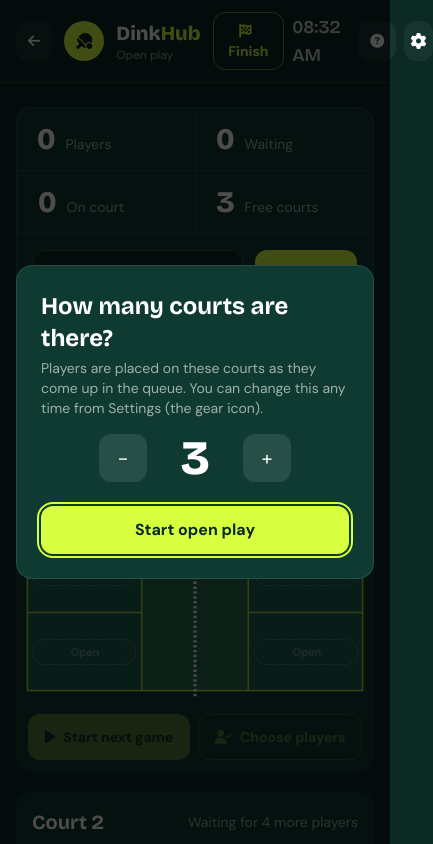
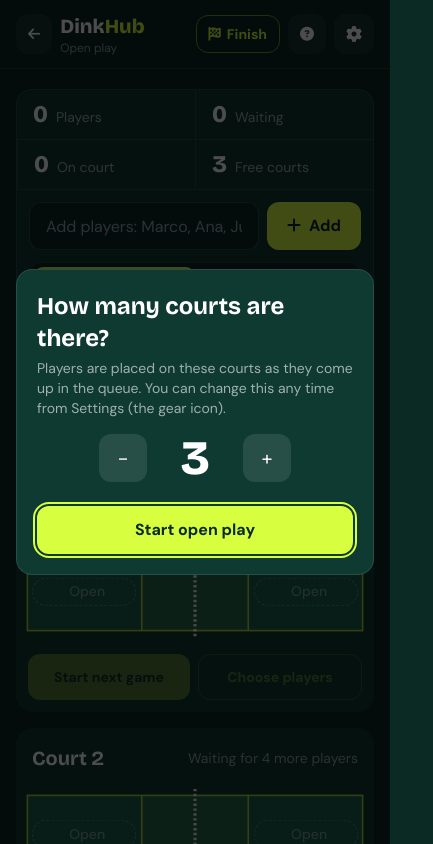
Before and after one commit to emcapital/dinkhub_final, a plain HTML site: page openplay/dashboard.html in a window 390 px wide. Shown: the top 844 px of the page, 433 px wide, since content can reach past the window. Drawn offline with nearby package versions, Linux system fonts and the light colour scheme.

Commit message:
[Ethan][Made the website responsive]

```diff
--- a/openplay/dashboard.html
+++ b/openplay/dashboard.html
@@ -2,7 +2,8 @@
 <html lang="en">
     <head>
         <meta charset="UTF-8" />
-        <meta name="viewport" content="width=device-width, initial-scale=1.0" />
+        <meta name="viewport"
+            content="width=device-width, initial-scale=1.0, viewport-fit=cover" />
         <title>DinkHub | Open Play Queue</title>
         <meta name="theme-color" content="#0b2a24" />
         <link rel="icon" type="image/png" sizes="32x32"
@@ -36,25 +37,27 @@ tailwind.config = {
   .live { animation: live 1.6s ease-out infinite; }
 
   /* The court: real proportions (20 x 44 ft), net in the middle, kitchens either side */
-  .court { position: relative; aspect-ratio: 2 / 1; }
+  .court { position: relative; aspect-ratio: 2 / 1; container-type: inline-size; }
   .court svg { position: absolute; inset: 0; width: 100%; height: 100%; }
   .slot {
     position: absolute; transform: translate(-50%, -50%);
     width: 29%; display: flex; align-items: center; gap: 4px;
-    padding: 6px 6px 6px 12px; border-radius: 999px; font-weight: 600; font-size: 13px; line-height: 1.1;
+    padding: .4em .4em .4em .85em; border-radius: 999px; font-weight: 600; font-size: clamp(10.5px, 3.9cqw, 14px); line-height: 1.1;
   }
   .slot.filled { background: #0b2a24; box-shadow: 0 2px 0 rgba(0,0,0,.35), inset 0 0 0 1px rgba(215,255,63,.35); }
   .slot.open { border: 1.5px dashed rgba(255,255,255,.28); color: rgba(255,255,255,.4); justify-content: center; font-weight: 500; }
   .slot span { overflow: hidden; text-overflow: ellipsis; white-space: nowrap; flex: 1; min-width: 0; }
   .slot button { flex: none; width: 22px; height: 22px; border-radius: 999px; color: rgba(255,255,255,.45); font-size: 10px; }
   .slot button:hover, .slot button:focus-visible { background: var(--optic); color: #0b2a24; }
-  @media (max-width: 420px) { .slot { font-size: 11px; padding-left: 8px; } }
+  /* bigger tap targets on touch screens */
+  @media (pointer: coarse) { .row-actions button { width: 36px; height: 36px; } .slot button { width: 26px; height: 26px; } }
 
   .seg { position: relative; }
   .seg::before { content: ""; position: absolute; top: 4px; bottom: 4px; left: 4px; width: calc((100% - 8px) / 2); border-radius: 9px; background: var(--optic); transition: transform .28s cubic-bezier(.4, 0, .2, 1); }
   .seg[data-mode="stay"]::before { transform: translateX(100%); }
-  .seg button { position: relative; flex: none; width: 8rem; display: flex; align-items: center; justify-content: center; text-align: center; padding: 0 16px; font-weight: 600; font-size: 14px; border-radius: 9px; color: rgba(255,255,255,.65); white-space: nowrap; transition: color .28s; }
+  .seg button { position: relative; flex: 1 1 0; min-width: 0; display: flex; align-items: center; justify-content: center; text-align: center; padding: 0 16px; font-weight: 600; font-size: 14px; border-radius: 9px; color: rgba(255,255,255,.65); white-space: nowrap; transition: color .28s; }
   .seg button[aria-pressed="true"] { color: #0b2a24; }
+  @media (min-width: 640px) { .seg button { flex: none; width: 8rem; } }
 
   .row-actions button { width: 28px; height: 28px; border-radius: 8px; color: rgba(255,255,255,.45); font-size: 12px; }
   .row-actions button:hover { background: rgba(255,255,255,.1); color: #fff; }
@@ -97,37 +100,37 @@ tailwind.config = {
 
         <header class="border-b border-white/10">
             <div
-                class="mx-auto flex max-w-[1400px] items-center justify-between gap-3 px-4 py-3 sm:px-6">
-                <div class="flex items-center gap-3">
+                class="mx-auto flex max-w-[1400px] items-center justify-between gap-2 px-4 py-3 sm:gap-3 sm:px-6">
+                <div class="flex min-w-0 items-center gap-2 sm:gap-3">
                     <a href="../index.html"
-                        class="flex h-10 items-center gap-2 rounded-xl bg-white/5 px-3 text-sm font-semibold hover:bg-white/10"
+                        class="flex h-10 shrink-0 items-center gap-2 rounded-xl bg-white/5 px-3 text-sm font-semibold hover:bg-white/10"
                         aria-label="Back to DinkHub"><i
                             class="fa-solid fa-arrow-left"></i><span
                             class="hidden sm:inline">Back</span></a>
                     <div
-                        class="flex h-10 w-10 items-center justify-center rounded-full bg-optic text-court-900"><i
+                        class="hidden h-10 w-10 shrink-0 items-center justify-center rounded-full bg-optic text-court-900 sm:flex"><i
                             class="fa-solid fa-table-tennis-paddle-ball"></i></div>
-                    <div class="leading-tight">
+                    <div class="min-w-0 leading-tight">
                         <h1
-                            class="font-display text-xl font-extrabold">Dink<span
+                            class="truncate font-display text-xl font-extrabold">Dink<span
                                 class="text-optic">Hub</span></h1>
-                        <p class="text-xs text-white/55">Open play</p>
+                        <p class="truncate text-xs text-white/55">Open play</p>
                     </div>
                 </div>
-                <div class="flex items-center gap-2">
+                <div class="flex shrink-0 items-center gap-2">
                     <button data-a="finish"
-                        class="rounded-xl border border-optic/50 px-3.5 py-2 text-sm font-bold text-optic hover:bg-optic hover:text-court-900"><i
+                        class="rounded-xl border border-optic/50 px-3 py-2 text-sm font-bold text-optic hover:bg-optic hover:text-court-900 sm:px-3.5"><i
                             class="fa-solid fa-flag-checkered mr-1.5"></i><span
                             class="hidden sm:inline">Finish open
                             play</span><span
                             class="sm:hidden">Finish</span></button>
                     <span id="clock"
-                        class="num font-display text-lg font-semibold text-white/80">--:--</span>
+                        class="num hidden font-display text-lg font-semibold text-white/80 md:inline">--:--</span>
                     <button id="btnTour"
                         class="flex h-10 items-center gap-2 rounded-xl bg-white/5 px-3 text-sm font-semibold hover:bg-white/10"
                         aria-label="Take a tour of this page"><i
                             class="fa-solid fa-circle-question"></i><span
-                            class="hidden sm:inline">Tour</span></button>
+                            class="hidden md:inline">Tour</span></button>
                     <button id="btnSettings"
                         class="flex h-10 w-10 items-center justify-center rounded-xl bg-white/5 hover:bg-white/10"
                         aria-label="Settings"><i
@@ -136,25 +139,27 @@ tailwind.config = {
             </div>
         </header>
 
-        <main class="mx-auto max-w-[1400px] px-4 pb-8 pt-6 sm:px-6">
+        <main
+            class="mx-auto max-w-[1400px] px-4 pb-[max(2rem,env(safe-area-inset-bottom))] pt-5 sm:px-6 sm:pt-6">
 
             <section
                 class="overflow-hidden rounded-2xl border border-white/10 bg-court-800">
                 <dl id="stats"
                     class="grid grid-cols-2 divide-x divide-white/10 border-b border-white/10 sm:grid-cols-4 [&>*:nth-child(n+3)]:border-t [&>*:nth-child(n+3)]:border-white/10 sm:[&>*:nth-child(n+3)]:border-t-0"></dl>
                 <div
-                    class="flex flex-wrap items-center gap-3 p-4 lg:flex-nowrap">
-                    <form id="addForm" class="flex min-w-[260px] flex-1 gap-3">
+                    class="grid gap-3 p-3 sm:grid-cols-[minmax(0,1fr)_auto] sm:p-4 lg:grid-cols-[minmax(0,1fr)_auto_auto]">
+                    <form id="addForm"
+                        class="flex min-w-0 gap-2 sm:col-span-2 sm:gap-3 lg:col-span-1">
                         <label class="sr-only" for="names">Player names</label>
                         <input id="names" autocomplete="off"
                             placeholder="Add players: Marco, Ana, Jun"
                             class="h-12 min-w-0 flex-1 rounded-xl border border-white/15 bg-court-900 px-4 outline-none focus:border-optic" />
                         <button
-                            class="h-12 shrink-0 rounded-xl bg-optic px-6 font-bold text-court-900 hover:bg-optic-dark"><i
+                            class="h-12 shrink-0 rounded-xl bg-optic px-5 font-bold text-court-900 hover:bg-optic-dark sm:px-6"><i
                                 class="fa-solid fa-plus mr-2"></i>Add</button>
                     </form>
                     <div
-                        class="seg flex h-12 shrink-0 rounded-xl border border-white/10 bg-court-900 p-1"
+                        class="seg flex h-12 w-full shrink-0 rounded-xl border border-white/10 bg-court-900 p-1 sm:w-auto sm:justify-self-start"
                         role="group" aria-label="After a game">
                         <button data-a="mode" data-v="rotate"
                             aria-pressed="true">Rotate all</button>
@@ -164,7 +169,7 @@ tailwind.config = {
                     <button id="btnFillAll" type="button" role="switch"
                         aria-checked="false"
                         title="When on, empty courts fill automatically from the queue, including right after a game ends"
-                        class="flex h-12 shrink-0 items-center gap-3 rounded-xl border border-white/15 px-4 text-sm font-bold text-white/70">
+                        class="flex h-12 w-full shrink-0 items-center justify-between gap-3 rounded-xl border border-white/15 px-4 text-sm font-bold text-white/70 sm:w-auto sm:justify-self-end">
                         <span>Auto-fill courts</span>
                         <span id="afTrack"
                             class="relative h-5 w-9 shrink-0 rounded-full bg-white/20 transition-colors"><span
@@ -174,44 +179,22 @@ tailwind.config = {
                 </div>
             </section>
 
-            <div class="mt-8 grid gap-8 lg:grid-cols-[1fr_360px]">
+            <div
+                class="mt-6 grid gap-6 sm:mt-8 sm:gap-8 lg:grid-cols-[minmax(0,1fr)_340px] xl:grid-cols-[minmax(0,1fr)_380px]">
 
                 <!-- Courts -->
-                <section id="sec-courts">
+                <section id="sec-courts"
+                    class="min-w-0 lg:col-start-1 lg:row-start-1">
                     <h2 class="sr-only">Courts</h2>
-                    <div id="courts" class="grid gap-5 md:grid-cols-2"></div>
-
-                    <div class="mt-9" id="sec-log">
-                        <div class="flex items-center justify-between">
-                            <h2 class="font-display text-xl font-bold">Finished
-                                games</h2>
-                            <button id="btnClearLog"
-                                class="text-sm text-white/55 hover:text-white">Clear</button>
-                        </div>
-                        <ul id="log"
-                            class="mt-3 divide-y divide-white/10 border-y border-white/10 text-sm"></ul>
-                    </div>
-
-                    <div class="mt-9" id="sec-leaderboard">
-                        <div class="rounded-2xl bg-court-800 p-4 sm:p-5">
-                            <div class="flex items-baseline justify-between">
-                                <h2 class="font-display text-xl font-bold"><i
-                                        class="fa-solid fa-trophy mr-2 text-base text-optic"></i>Leaderboard</h2>
-                                <span id="lbCount"
-                                    class="num text-sm text-white/55"></span>
-                            </div>
-                            <div id="lbBody" class="mt-4"></div>
-                            <p
-                                class="mt-3 text-xs leading-snug text-white/45">Ranked
-                                by wins. On equal wins, fewer games played ranks
-                                higher.</p>
-                        </div>
-                    </div>
+                    <div id="courts"
+                        class="grid gap-4 sm:gap-5 md:grid-cols-2 lg:grid-cols-1 xl:grid-cols-2"></div>
                 </section>
 
                 <!-- Queue -->
-                <aside id="sec-queue" class="lg:sticky lg:top-4 lg:self-start">
-                    <div class="rounded-2xl bg-court-800 p-4 sm:p-5">
+                <aside id="sec-queue"
+                    class="min-w-0 lg:sticky lg:top-4 lg:col-start-2 lg:row-span-3 lg:row-start-1 lg:self-start">
+                    <div
+                        class="rounded-2xl bg-court-800 p-4 sm:p-5 lg:max-h-[calc(100vh-2rem)] lg:overflow-y-auto">
                         <div class="flex items-baseline justify-between">
                             <h2
                                 class="font-display text-2xl font-bold">Queue</h2>
@@ -228,6 +211,36 @@ tailwind.config = {
                         </div>
                     </div>
                 </aside>
+
+                <!-- Finished games -->
+                <div id="sec-log" class="min-w-0 lg:col-start-1 lg:row-start-2">
+                    <div class="flex items-center justify-between">
+                        <h2 class="font-display text-xl font-bold">Finished
+                            games</h2>
+                        <button id="btnClearLog"
+                            class="px-1 py-1 text-sm text-white/55 hover:text-white">Clear</button>
+                    </div>
+                    <ul id="log"
+                        class="mt-3 divide-y divide-white/10 border-y border-white/10 text-sm"></ul>
+                </div>
+
+                <!-- Leaderboard -->
+                <div id="sec-leaderboard"
+                    class="min-w-0 lg:col-start-1 lg:row-start-3">
+                    <div class="rounded-2xl bg-court-800 p-4 sm:p-5">
+                        <div class="flex items-baseline justify-between">
+                            <h2 class="font-display text-xl font-bold"><i
+                                    class="fa-solid fa-trophy mr-2 text-base text-optic"></i>Leaderboard</h2>
+                            <span id="lbCount"
+                                class="num text-sm text-white/55"></span>
+                        </div>
+                        <div id="lbBody" class="mt-4"></div>
+                        <p
+                            class="mt-3 text-xs leading-snug text-white/45">Ranked
+                            by wins. On equal wins, fewer games played ranks
+                            higher.</p>
+                    </div>
+                </div>
             </div>
         </main>
 
@@ -235,11 +248,11 @@ tailwind.config = {
             class="fixed inset-0 z-50 hidden items-center justify-center bg-black/70 p-4"
             role="dialog" aria-modal="true">
             <div
-                class="pop relative max-h-[92vh] w-full max-w-md overflow-y-auto rounded-2xl border border-white/10 bg-court-800 p-6"
+                class="pop relative max-h-[92dvh] w-full max-w-md overflow-y-auto rounded-2xl border border-white/10 bg-court-800 p-5 sm:p-6"
                 id="modalBody"></div>
         </div>
         <div id="toast" role="status"
-            class="pointer-events-none fixed bottom-5 left-1/2 z-50 -translate-x-1/2 translate-y-10 rounded-full bg-optic px-4 py-2 text-sm font-bold text-court-900 opacity-0 transition-all"></div>
+            class="pointer-events-none fixed bottom-[max(1.25rem,env(safe-area-inset-bottom))] left-1/2 z-50 -translate-x-1/2 translate-y-10 rounded-full bg-optic px-4 py-2 text-sm font-bold text-court-900 opacity-0 transition-all"></div>
 
         <script>
 (() => {
@@ -652,13 +665,13 @@ tailwind.config = {
     const brk = all.filter((p) => p.status === "break");
     const free = state.courts.filter((c) => !c.players).length;
 
-    const stat = (label, val) => `<div class="flex items-baseline gap-2.5 px-5 py-4"><dd class="num font-display text-3xl font-extrabold leading-none">${val}</dd><dt class="text-sm text-white/60">${label}</dt></div>`;
+    const stat = (label, val) => `<div class="flex items-baseline gap-2 px-4 py-3 sm:gap-2.5 sm:px-5 sm:py-4"><dd class="num font-display text-2xl font-extrabold leading-none sm:text-3xl">${val}</dd><dt class="text-sm text-white/60">${label}</dt></div>`;
     $("#stats").innerHTML = stat("Players", all.length) + stat("Waiting", state.queue.length) + stat("On court", playing) + stat("Free courts", free);
 
     // auto-fill switch
     const af = state.autoFill, fb = $("#btnFillAll");
     fb.setAttribute("aria-checked", String(af));
-    fb.className = "flex h-12 shrink-0 items-center gap-3 rounded-xl border px-4 text-sm font-bold transition-colors " + (af ? "border-optic bg-optic/10 text-optic" : "border-white/15 text-white/70 hover:border-white/30 hover:text-white");
+    fb.className = "flex h-12 w-full shrink-0 items-center justify-between gap-3 rounded-xl border px-4 text-sm font-bold transition-colors sm:w-auto sm:justify-self-end " + (af ? "border-optic bg-optic/10 text-optic" : "border-white/15 text-white/70 hover:border-white/30 hover:text-white");
     $("#afTrack").className = "relative h-5 w-9 shrink-0 rounded-full transition-colors " + (af ? "bg-optic" : "bg-white/20");
     $("#afKnob").className = "absolute left-0.5 top-0.5 h-4 w-4 rounded-full transition-transform " + (af ? "bg-court-900" : "bg-white");
     $("#afKnob").style.transform = af ? "translateX(16px)" : "";
@@ -705,7 +718,7 @@ tailwind.config = {
         : `<span class="text-sm text-white/55">${state.queue.length >= 4 ? "Ready for the next game" : `Waiting for ${4 - state.queue.length} more ${4 - state.queue.length === 1 ? "player" : "players"}`}</span>`;
       const btn = c.players
         ? `<button data-a="end" data-c="${c.id}" class="w-full rounded-xl bg-optic px-4 py-3 font-bold text-court-900 hover:bg-optic-dark"><i class="fa-solid fa-flag-checkered mr-2"></i>End game</button>`
-        : `<div class="flex gap-2"><button data-a="fill" data-c="${c.id}" ${state.queue.length < 4 ? "disabled" : ""} class="flex-1 rounded-xl bg-optic px-3 py-3 text-sm font-bold text-court-900 hover:bg-optic-dark disabled:cursor-not-allowed disabled:opacity-35"><i class="fa-solid fa-play mr-2"></i>Start next game</button><button data-a="pick" data-c="${c.id}" ${state.queue.length < 4 ? "disabled" : ""} class="flex-1 rounded-xl border border-optic/50 px-3 py-3 text-sm font-bold text-optic hover:bg-optic hover:text-court-900 disabled:cursor-not-allowed disabled:opacity-35 disabled:hover:bg-transparent disabled:hover:text-optic"><i class="fa-solid fa-user-check mr-2"></i>Choose players</button></div>`;
+        : `<div class="flex gap-2"><button data-a="fill" data-c="${c.id}" ${state.queue.length < 4 ? "disabled" : ""} class="flex-1 rounded-xl bg-optic px-3 py-3 text-sm font-bold text-court-900 hover:bg-optic-dark disabled:cursor-not-allowed disabled:opacity-35"><i class="fa-solid fa-play mr-2 max-[420px]:hidden"></i>Start next game</button><button data-a="pick" data-c="${c.id}" ${state.queue.length < 4 ? "disabled" : ""} class="flex-1 rounded-xl border border-optic/50 px-3 py-3 text-sm font-bold text-optic hover:bg-optic hover:text-court-900 disabled:cursor-not-allowed disabled:opacity-35 disabled:hover:bg-transparent disabled:hover:text-optic"><i class="fa-solid fa-user-check mr-2 max-[420px]:hidden"></i>Choose players</button></div>`;
       return `<article class="overflow-hidden rounded-2xl bg-court-800">
         <div class="flex items-center justify-between gap-3 px-4 pb-3 pt-4"><h3 class="font-display text-xl font-bold">${esc(c.name)}</h3>${head}</div>
         <div class="court">${COURT_SVG}${slots}</div>
```
